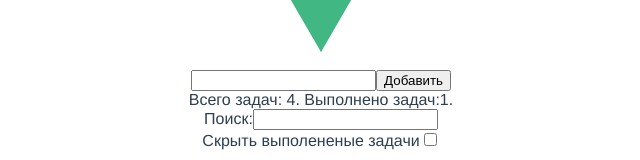
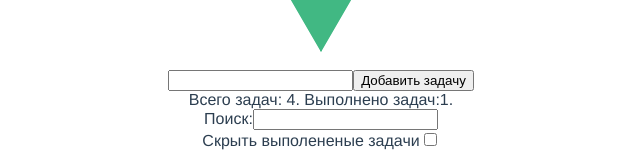
Before and after one commit to devildmitriy/vue3, a Vue app in the folder todo-list/: page / in a window 1280 px wide. Shown: the part 194-354 px from the top of the page, without its empty margins (319-959 px from the left). Built offline with nearby package versions, Linux system fonts and the light colour scheme.

Commit message:
slot example

```diff
--- a/todo-list/src/App.vue
+++ b/todo-list/src/App.vue
@@ -2,7 +2,7 @@
   <div>
     <img alt="Vue logo" src="./assets/logo.png" />
     <div class="control_form">
-      <AddForm @addTodo="addTodo" />
+      <AddForm @addTodo="addTodo"> Добавить задачу </AddForm>
       <StatusForm
         :allTodosCount="todos.length"
         :isAllTasks="isAllTasks"
--- a/todo-list/src/components/AddForm.vue
+++ b/todo-list/src/components/AddForm.vue
@@ -1,24 +1,26 @@
 <template>
   <div class="control_form--add">
     <input type="text" v-model.trim="inputText" @keypress.enter="addTodo" />
-    <button @click="addTodo">Добавить</button>
+    <button @click="addTodo">
+      <slot>Добавить</slot>
+    </button>
   </div>
 </template>
 
 <script>
 export default {
-    data() {
-        return {
-            inputText: ''
-        }
+  data() {
+    return {
+      inputText: "",
+    };
+  },
+  emmits: ["addTodo"],
+  methods: {
+    addTodo() {
+      this.$emit("addTodo", this.inputText);
+      this.inputText = "";
     },
-    emmits:['addTodo'],
-    methods: {
-        addTodo(){
-            this.$emit('addTodo',this.inputText)
-            this.inputText = ""
-        }
-    }
+  },
 };
 </script>
 
```
